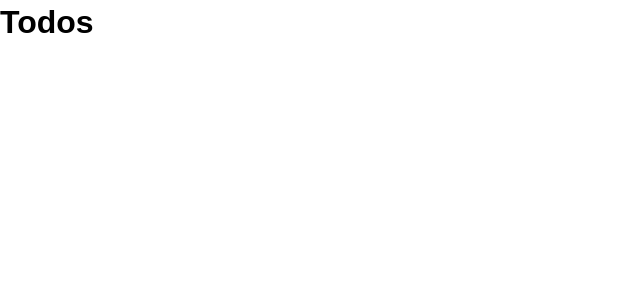
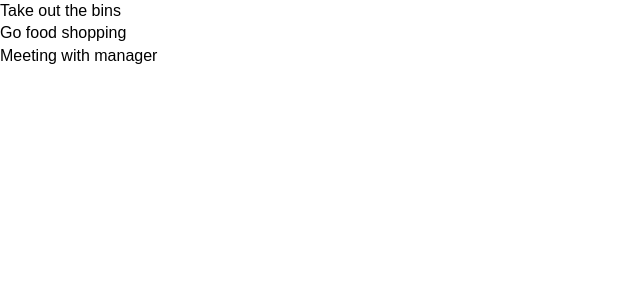
Before and after one commit to Dhara-95/To_Do_App, a React (Create React App) app: page / in a window 1280 px wide. Shown: the top 300 px of the page, without its empty margins (0-640 px from the left). Built offline with nearby package versions, Linux system fonts and the light colour scheme.

Commit message:
Map through array to render todo titles on browser

```diff
--- a/src/App.js
+++ b/src/App.js
@@ -1,8 +1,8 @@
-import React from 'react';
+import React, { Component } from 'react';
 import Todos from './components/Todos'
 import './App.css';
 
-class App extends React.Component {
+class App extends Component {
   state = {
     todos: [
       {
--- /dev/null
+++ b/src/components/TodoItem.js
@@ -0,0 +1,13 @@
+import React, { Component } from 'react'
+
+export class TodoItem extends Component {
+    render() {
+        return (
+            <div>
+                <p>{ this.props.todo.title }</p>
+            </div>
+        )
+    }
+}
+
+export default TodoItem
--- a/src/components/Todos.js
+++ b/src/components/Todos.js
@@ -1,12 +1,11 @@
-import React from 'react';
+import React, { Component } from 'react';
+import TodoItem from './TodoItem';
 
-class Todos extends React.Component {
+class Todos extends Component {
   render() {
-    return (
-      <div>
-        <h1>Todos</h1>
-      </div>
-    );
+    return this.props.todos.map((todo) => (
+    <TodoItem key={todo.id} todo={todo} />
+    ));
   }
 }
 
```
Also changed, not shown: 1 other file (tests, documents, lock files or other folders).
